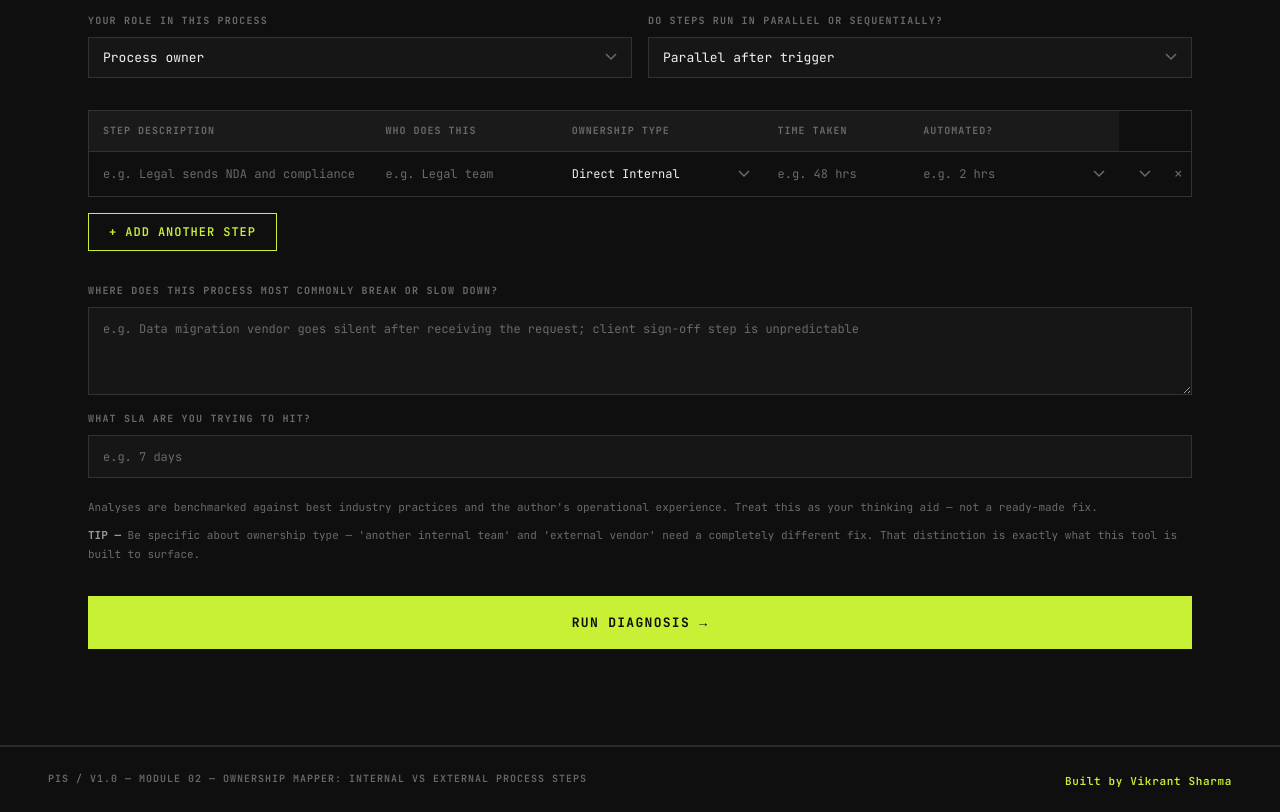
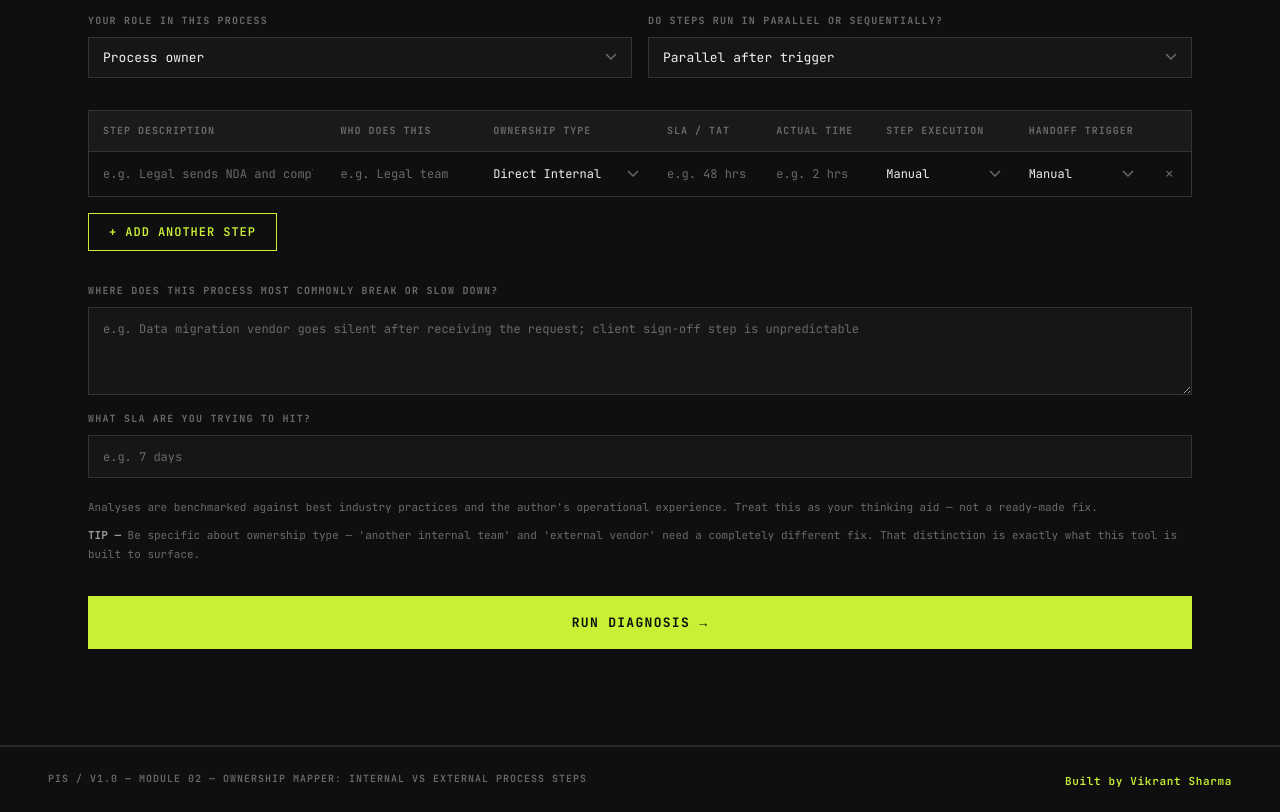
Before and after one commit to vikrantsharma10/ownership-mapper, a website: page index.html in a window 1280 px wide. Shown: the part 2731-3543 px from the top of the page. Drawn offline with Linux system fonts and the light colour scheme.

Commit message:
Update index.html

```diff
--- a/index.html
+++ b/index.html
@@ -932,13 +932,15 @@
       <table class="steps-table" id="stepsTable">
         <thead>
           <tr>
-            <th style="width:28%">STEP DESCRIPTION</th>
-            <th style="width:18%">WHO DOES THIS</th>
-            <th style="width:20%">OWNERSHIP TYPE</th>
-            <th style="width:14%">TIME TAKEN</th>
-            <th style="width:16%">AUTOMATED?</th>
-            <th style="width:4%"></th>
-          </tr>
+  <th style="width:22%">STEP DESCRIPTION</th>
+  <th style="width:14%">WHO DOES THIS</th>
+  <th style="width:16%">OWNERSHIP TYPE</th>
+  <th style="width:10%">SLA / TAT</th>
+  <th style="width:10%">ACTUAL TIME</th>
+  <th style="width:13%">STEP EXECUTION</th>
+  <th style="width:11%">HANDOFF TRIGGER</th>
+  <th style="width:4%"></th>
+</tr>
         </thead>
         <tbody id="stepsBody">
           <tr>
```
